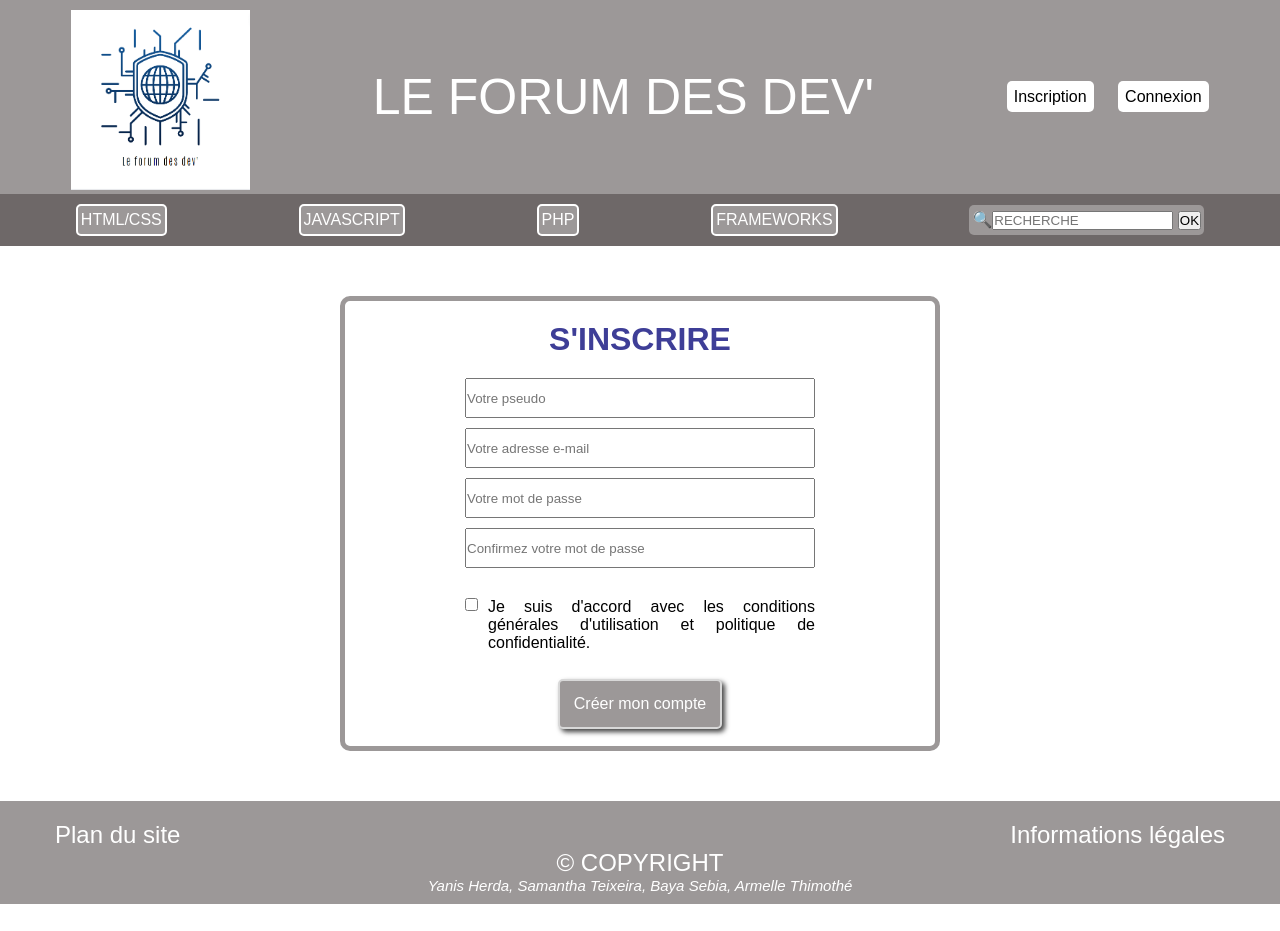
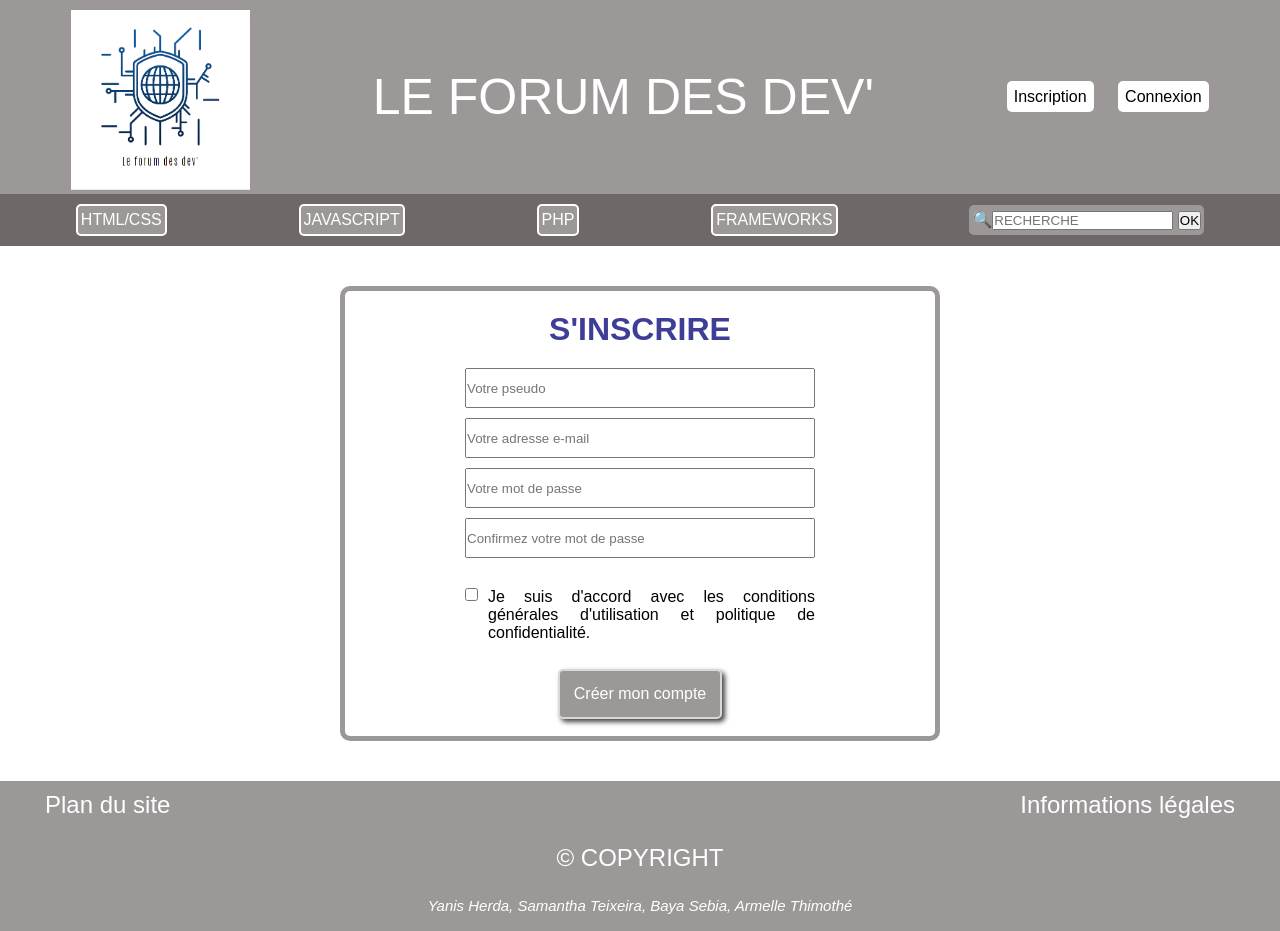
Before and after one commit to yaniiish/projet-groupe-forum, a PHP site: page /view/inscription.php in a window 1280 px wide. Before the commit the page ends 904 px from the top, so only its background shows below. Run offline with PHP 8.4, Linux system fonts and the light colour scheme.

Commit message:
style footer

```diff
--- a/assets/css/formulaire.css
+++ b/assets/css/formulaire.css
@@ -1,8 +1,10 @@
 * {
+
     padding: 0;
     margin: 0;
     box-sizing: border-box;
 }
+
 
 h1 {
     margin: 20px 0px;
@@ -11,11 +13,12 @@ h1 {
     }
 
 
+
 .formulaire {
     width: 600px;
     margin: auto;
-    margin-top: 50px;
-    margin-bottom: 50px;
+    margin-top: 40px;
+    margin-bottom: 40px;
     display: flex;
     justify-content: center;
     align-items: center;
--- /dev/null
+++ b/assets/css/generique.css
@@ -0,0 +1,29 @@
+html{
+    height:100%;
+    }
+
+body{
+    height:100%;
+    position: relative;
+    }
+
+.wrap{
+    min-height:100%;
+    position: relative;
+    }
+
+.header{
+    position: relative;
+    }
+
+.main{
+    position: relative;
+    padding-bottom: 150px;
+    }
+
+.footer{
+    height: 150px;
+    position: absolute;
+    bottom: 0;
+    width: 100%;
+    }
--- a/assets/css/style.css
+++ b/assets/css/style.css
@@ -88,10 +88,10 @@ li:hover, li:active, li:focus {
 
 footer{
     background-color: rgb(156, 152, 152);
-    padding: 10px;
-    margin-top: 20px;
+    margin-top: 0px;
     color: white;
     font-size: x-large;
+    height: 150px;
 }
 
 #footer{
@@ -110,6 +110,9 @@ footer{
     text-align: center;
 }
 
+.copy{
+    margin: 25px;
+}
 #names {
     font-size: 15px;
 }
--- a/composant/footer.php
+++ b/composant/footer.php
@@ -16,7 +16,7 @@
             <a  href="#">Informations légales</a>
         </div>
         <div id="copy">
-            <p>&copy; COPYRIGHT</p>
+            <p class="copy">&copy; COPYRIGHT</p>
             <p id="names"><i>Yanis Herda, Samantha Teixeira, Baya Sebia, Armelle Thimothé</i></p>
         </div>
     </footer>
--- a/view/inscription.php
+++ b/view/inscription.php
@@ -1,20 +1,21 @@
-<?php
-
-include("../composant/header.php");
-
-?>
-
 <!DOCTYPE html>
 <html lang="fr">
 <head>
     <meta charset="UTF-8">
     <meta http-equiv="X-UA-Compatible" content="IE=edge">
     <meta name="viewport" content="width=device-width, initial-scale=1.0">
+    <title>Inscription</title>
     <link rel="stylesheet" href="../assets/css/formulaire.css">
-    <title>Inscription</title>
+    <link rel="stylesheet" href="../assets/css/generique.css">
 </head>
 <body>
 
+<div class="wrap">
+    <div class="header">
+        <?php include("../composant/header.php");?>
+    </div>
+
+    <div class="main">
         <div class="formulaire">
             <h1>S'inscrire</h1>
             <form method="POST" action="inscription.php">
@@ -33,12 +34,17 @@
                 <div class="check">
                     <input class="checkbox" type="checkbox" name="check_inscription">
                     <p>Je suis d'accord avec les conditions générales d'utilisation et politique de confidentialité.</p>
-
                 </div>
                 <div class="btn">
                     <input type="submit" name="submit" value="Créer mon compte">
                 </div>
             </form>
+        </div>
+    </div>
+
+    <div class="footer">
+        <?php include("../composant/footer.php");?>
+    </div>
 </div>
 
 </body>
@@ -59,9 +65,3 @@
     header('Location:login.php');
 }
 ?>
-
-<?php
-
-include("../composant/footer.php");
-
-?>
```
Also changed, not shown: view/frameworks.php (+11 -2 lines), view/html_css.php (+11 -2 lines), view/index.php (+11 -4 lines), view/javascript.php (+11 -2 lines), view/login.php (+15 -5 lines), view/php.php (+11 -2 lines). Lines whose indentation alone changed are shown as unchanged.
